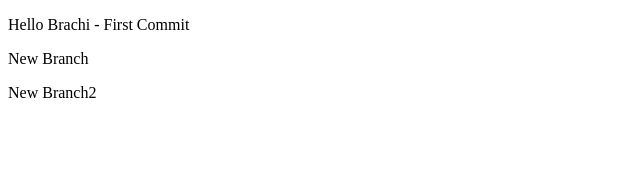
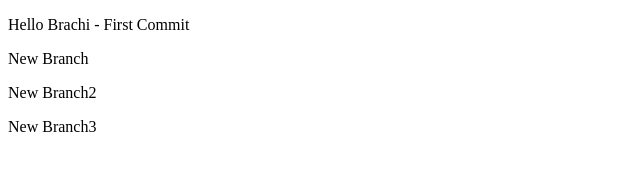
Before and after one commit to leowald/test3, a plain HTML site: page index.html in a window 1280 px wide. Shown: the full height of the page, 0-640 px from the left. Drawn offline with Linux system fonts and the light colour scheme.

Commit message:
inital branch

```diff
--- a/index.html
+++ b/index.html
@@ -9,5 +9,6 @@
     <p>Hello Brachi - First Commit</p>
     <p>New Branch</p>
     <p>New Branch2</p>
+    <p>New Branch3</p>
   </body>
 </html>
```
